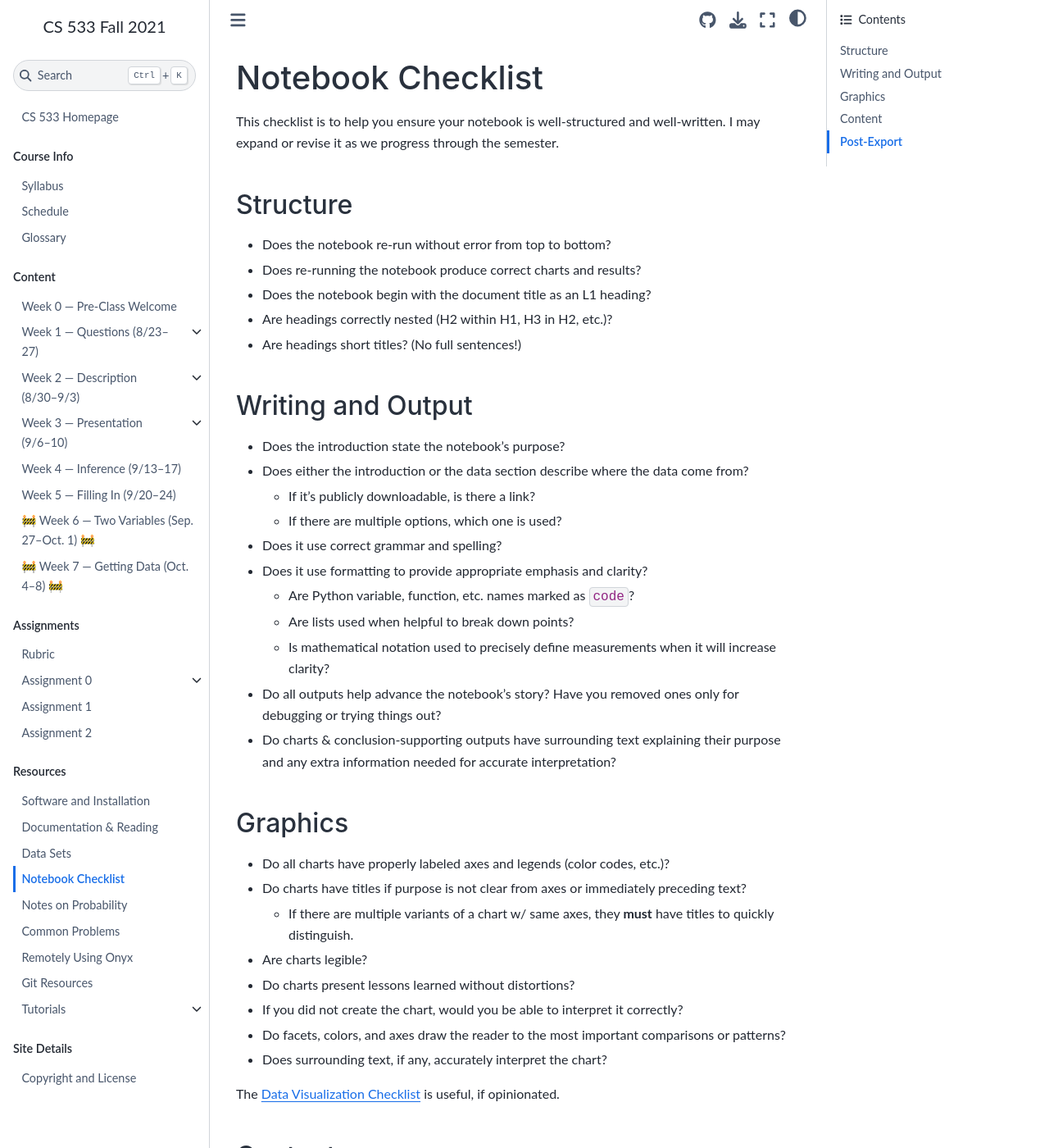
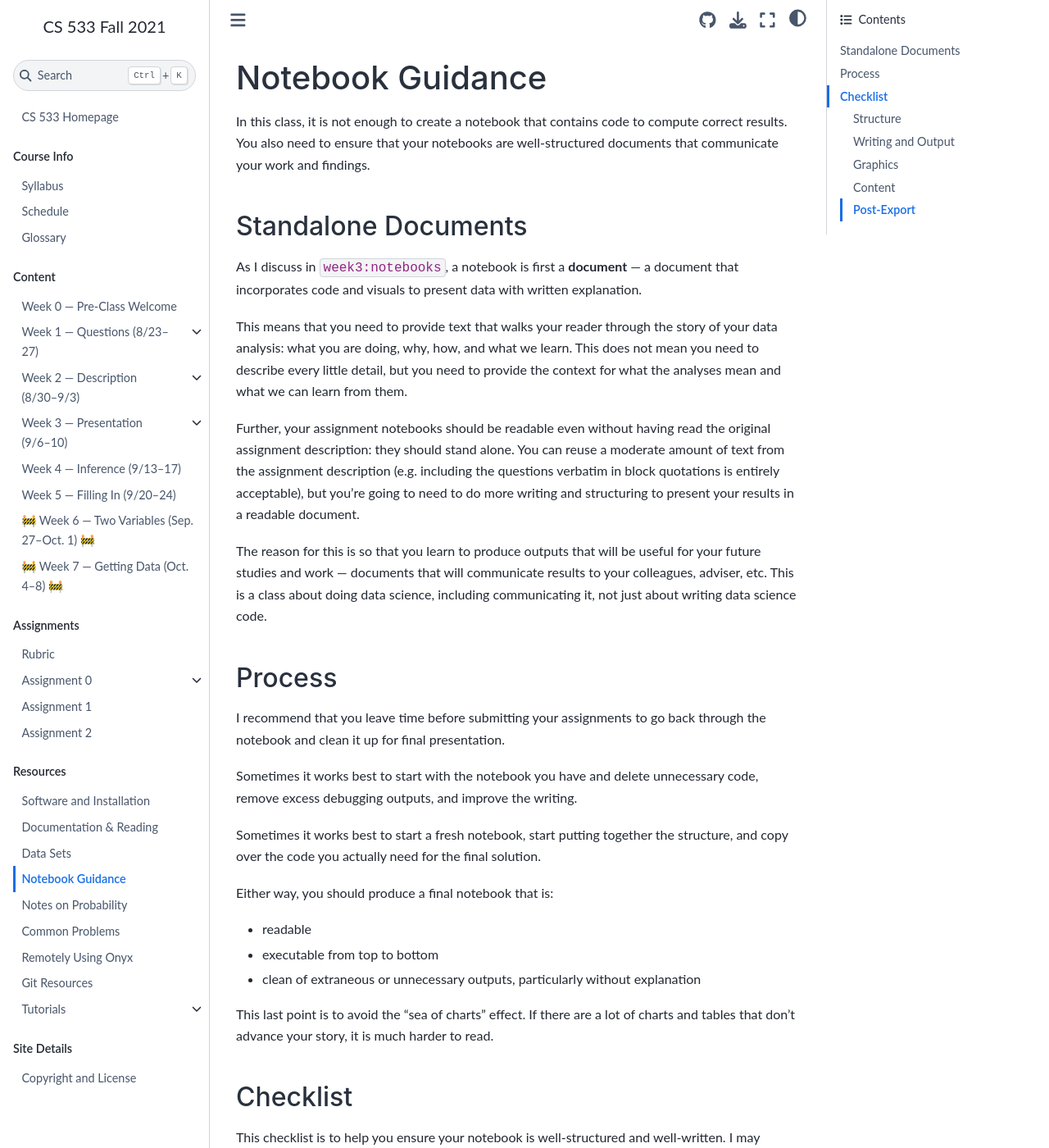
Before and after one commit to mdekstrand/cs533-web, a Jupyter Book: the page built from resources/notebook-checklist.md, in a window 1280 px wide and 1400 px high. Shown: the whole window at 82% size. Built offline with Jupyter Book 1.0.4 settings and Sphinx 7.4.7 and the Sphinx Book theme 1.1.4, drawn with Linux system fonts in a browser that asks for light colours; pages that are not in the unit, such as notebooks, are missing from menus; cross-references to code outside the pages are shown as plain code; a style sheet for code colours, icons or effects is not loaded.

Commit message:
checklist etc.

```diff
--- a/resources/notebook-checklist.md
+++ b/resources/notebook-checklist.md
@@ -1,9 +1,56 @@
-# Notebook Checklist
+# Notebook Guidance
+
+In this class, it is not enough to create a notebook that contains code to compute correct results.
+You also need to ensure that your notebooks are well-structured documents that communicate your work
+and findings.
+
+## Standalone Documents
+
+As I discuss in {video}`week3:notebooks`, a notebook is first a **document** — a document that
+incorporates code and visuals to present data with written explanation.
+
+This means that you need to provide text that walks your reader through the story of your
+data analysis: what you are doing, why, how, and what we learn.  This does not mean you need
+to describe every little detail, but you need to provide the context for what the analyses mean
+and what we can learn from them.
+
+Further, your assignment notebooks should be readable even without having read the original
+assignment description: they should stand alone.  You can reuse a moderate amount of text
+from the assignment description (e.g. including the questions verbatim in block quotations is
+entirely acceptable), but you're going to need to do more writing and structuring to present
+your results in a readable document.
+
+The reason for this is so that you learn to produce outputs that will be useful for your future
+studies and work — documents that will communicate results to your colleagues, adviser, etc.
+This is a class about doing data science, including communicating it, not just about writing
+data science code.
+
+## Process
+
+I recommend that you leave time before submitting your assignments to go back through the notebook
+and clean it up for final presentation.
+
+Sometimes it works best to start with the notebook you have and delete unnecessary code, remove
+excess debugging outputs, and improve the writing.
+
+Sometimes it works best to start a fresh notebook, start putting together the structure, and copy
+over the code you actually need for the final solution.
+
+Either way, you should produce a final notebook that is:
+
+- readable
+- executable from top to bottom
+- clean of extraneous or unnecessary outputs, particularly without explanation
+
+This last point is to avoid the “sea of charts” effect.  If there are a lot of charts and tables
+that don't advance your story, it is much harder to read.
+
+## Checklist
 
 This checklist is to help you ensure your notebook is well-structured and well-written.
 I may expand or revise it as we progress through the semester.
 
-## Structure
+### Structure
 
 -   Does the notebook re-run without error from top to bottom?
 -   Does re-running the notebook produce correct charts and results?
@@ -11,7 +58,7 @@ I may expand or revise it as we progress through the semester.
 -   Are headings correctly nested (H2 within H1, H3 in H2, etc.)?
 -   Are headings short titles? (No full sentences!)
 
-## Writing and Output
+### Writing and Output
 
 -   Does the introduction state the notebook's purpose?
 -   Does either the introduction or the data section describe where the data come from?
@@ -25,7 +72,7 @@ I may expand or revise it as we progress through the semester.
 -   Do all outputs help advance the notebook's story?  Have you removed ones only for debugging or trying things out?
 -   Do charts & conclusion-supporting outputs have surrounding text explaining their purpose and any extra information needed for accurate interpretation?
 
-## Graphics
+### Graphics
 
 -   Do all charts have properly labeled axes and legends (color codes, etc.)?
 -   Do charts have titles if purpose is not clear from axes or immediately preceding text?
@@ -38,11 +85,11 @@ I may expand or revise it as we progress through the semester.
 
 The [Data Visualization Checklist](https://depictdatastudio.com/checklist/) is useful, if opinionated.
 
-## Content
+### Content
 
 -   Are observations and conclusions substantiated by data and/or sound argument?
 -   Are goals and observations made clear, both for the document and for individual pieces of analysis?
 
-## Post-Export
+### Post-Export
 
 -   Are plots correctly displayed in the resulting PDF?  See [common problems](prob-mangled-pdf) for solutions.
```
Also changed, not shown: week3/index.md (+1 -1 lines).
